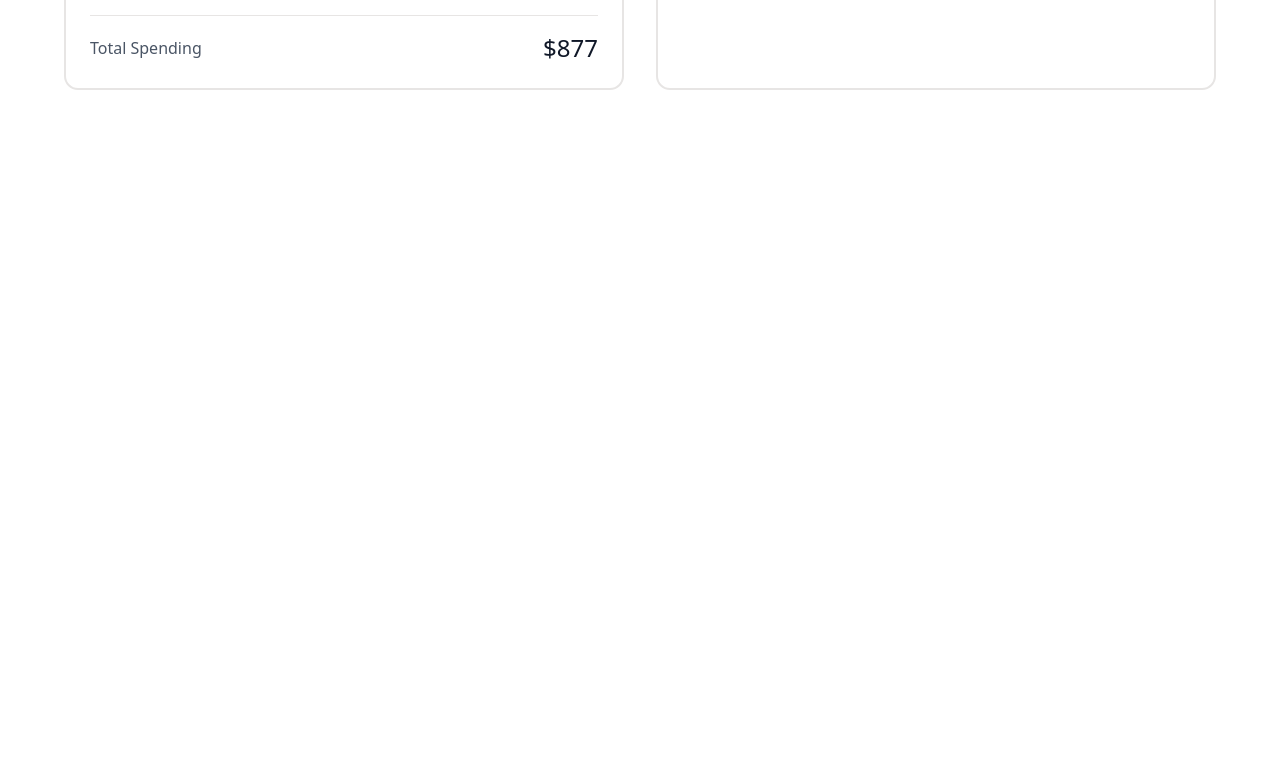
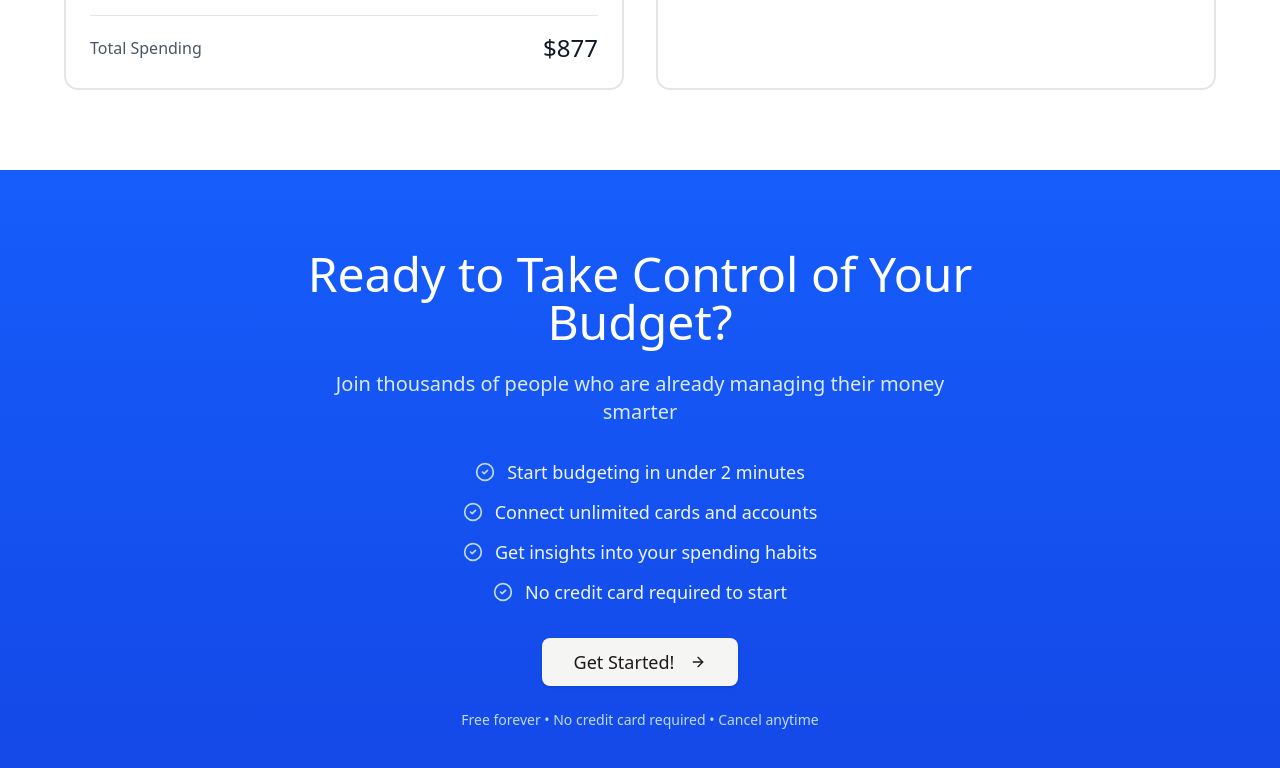
Before and after one commit to tylernpc/BudgitUrself, a Next.js app in the folder budgiturself/: page / in a window 1280 px wide. Shown: the part 2598-3366 px from the top of the page. Before the commit the page ends 2768 px from the top, so only its background shows below. Built offline with nearby package versions, Linux system fonts and the light colour scheme.

Commit message:
Footer Implemntation on the landing page

```diff
--- a/budgiturself/app/(marketing)/page.tsx
+++ b/budgiturself/app/(marketing)/page.tsx
@@ -2,6 +2,7 @@ import {Hero} from "@/components/marketing/hero";
 import {Features} from "@/components/marketing/features";
 import { InteractiveDemo } from "@/components/marketing/interactive-demo";
 import {Categories} from "@/components/marketing/categories";
+import {Footer} from "@/components/marketing/footer";
 
 export default function MarketingPage() {
     return (
@@ -10,6 +11,7 @@ export default function MarketingPage() {
             <Features/>
             <InteractiveDemo/>
             <Categories/>
+            <Footer/>
         </main>
     );
 }
--- /dev/null
+++ b/budgiturself/components/marketing/footer.tsx
@@ -0,0 +1,44 @@
+import {ArrowRight, CheckCircle2} from "lucide-react";
+import {Button} from "@/components/ui/button";
+
+const benefits = [
+    "Start budgeting in under 2 minutes",
+    "Connect unlimited cards and accounts",
+    "Get insights into your spending habits",
+    "No credit card required to start",
+];
+
+export function Footer() {
+    return (
+        <section className="py-20 bg-linear-to-b from-blue-600 to-blue-700">
+            <div className="mx-auto max-w-7xl px-6 lg:px-8">
+                <div className="mx-auto max-w-2xl text-center">
+                    <h2 className="text-4xl sm:text-5xl text-white mb-6">
+                        Ready to Take Control of Your Budget?
+                    </h2>
+                    <p className="text-xl text-blue-100 mb-8">
+                        Join thousands of people who are already managing their money smarter
+                    </p>
+
+                    <div className="mb-8 space-y-3">
+                        {benefits.map((benefit) => (
+                            <div key={benefit} className="flex items-center gap-3 justify-center text-blue-50">
+                                <CheckCircle2 className="size-5 text-blue-200 shrink-0"/>
+                                <p className="text-lg">{benefit}</p>
+                            </div>
+                        ))}
+                    </div>
+
+                    <Button size="lg" variant="secondary" className="text-lg px-8 py-6">
+                        Get Started!
+                        <ArrowRight className="ml-2 size-5"/>
+                    </Button>
+
+                    <p className="mt-6 text-sm text-blue-200">
+                        Free forever • No credit card required • Cancel anytime
+                    </p>
+                </div>
+            </div>
+        </section>
+    );
+}
```
